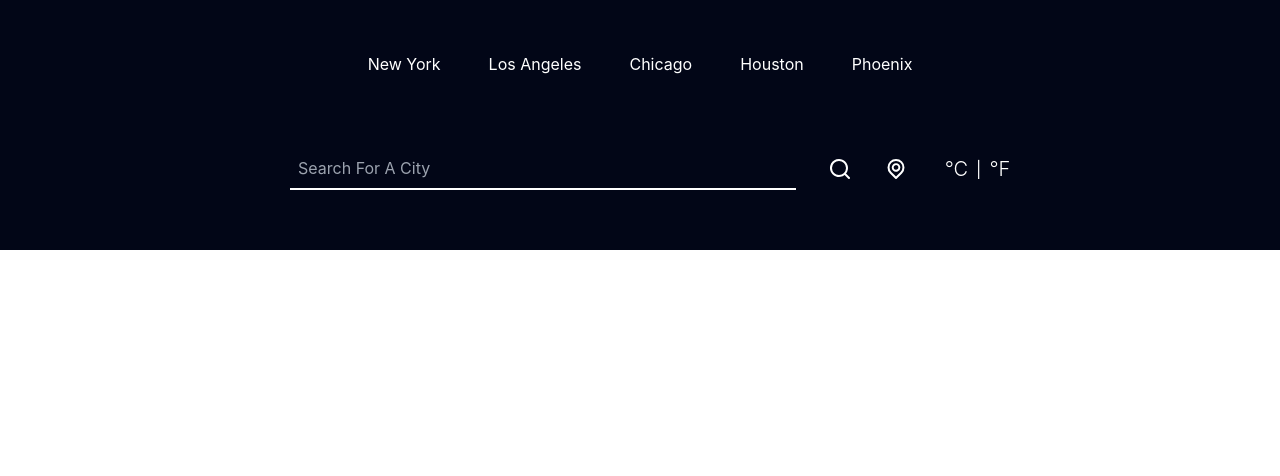
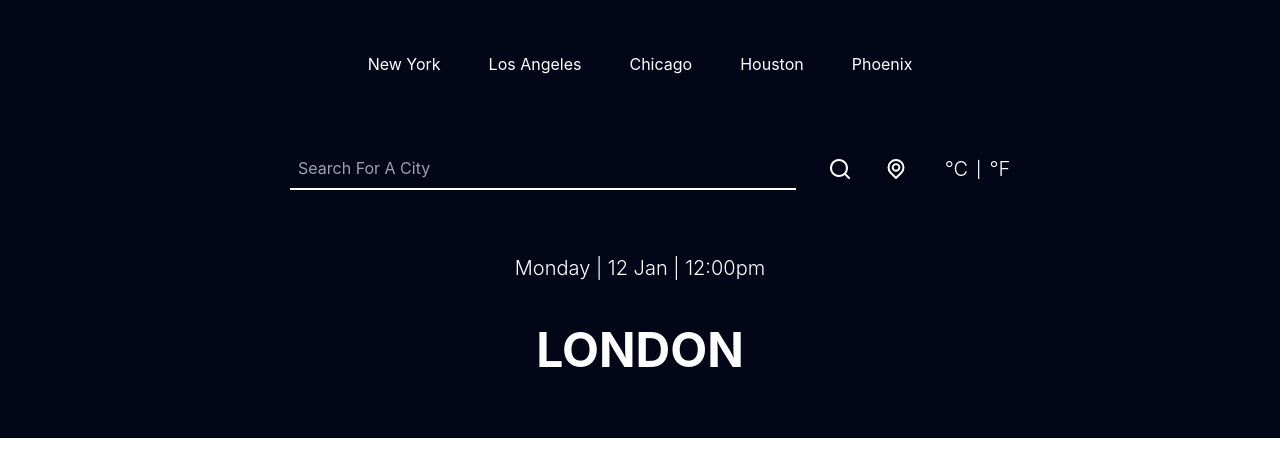
Before and after one commit to UthpalSuvarna/weather-app, a React (Create React App) app in the folder app/: page / in a window 1280 px wide. Shown: the top 476 px of the page. Built offline with nearby package versions, Linux system fonts and the light colour scheme.

Commit message:
Added Time component

```diff
--- a/app/src/App.js
+++ b/app/src/App.js
@@ -1,12 +1,14 @@
 import "./App.css";
 import TopButtons from "./components/TopButtons";
 import Search from "./components/Search";
+import TimeAndLocation from "./components/TimeAndLocation";
 
 function App() {
   return (
     <div className="mx-auto max-w-screen py-5 px-10 bg-slate-950">
       <TopButtons />
       <Search/>
+      <TimeAndLocation/>
     </div>
   );
 }
--- /dev/null
+++ b/app/src/components/TimeAndLocation.jsx
@@ -0,0 +1,18 @@
+import React from "react";
+
+function TimeAndLocation() {
+  return (
+    <div>
+      <div className="flex justify-center items-center my-6">
+        <p className="text-white text-xl font-light">
+          Monday | 12 Jan | 12:00pm
+        </p>
+      </div>
+      <div className="flex justify-center items-center my-6">
+        <p className="text-white text-5xl font-bold my-5"> LONDON</p>
+      </div>
+    </div>
+  );
+}
+
+export default TimeAndLocation;
```
